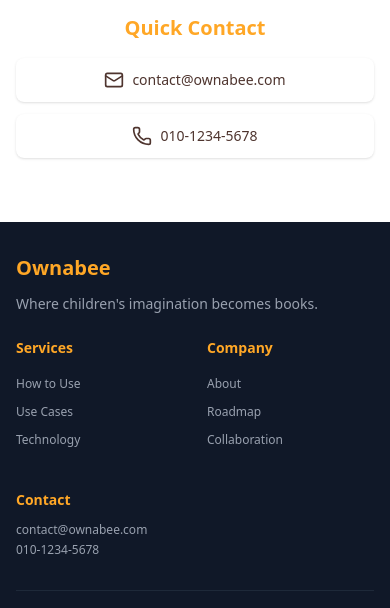
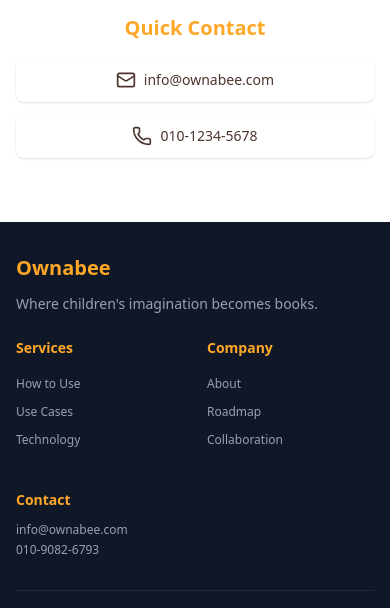
Before and after one commit to myibook/ownabee-web, a Next.js app: page / in a window 390 px wide. Shown: the part 10555-11163 px from the top of the page. Built offline with nearby package versions, Linux system fonts and the light colour scheme.

Commit message:
update: change contact email to info@ownabee.com and update phone number

```diff
--- a/src/app/components/CollaborationSection.tsx
+++ b/src/app/components/CollaborationSection.tsx
@@ -139,9 +139,9 @@ const CollaborationSection: React.FC = () => {
         <div className="mt-10 sm:mt-12 md:mt-16 text-center">
           <h3 id="quick-contact-title" className="text-xl sm:text-2xl font-bold mb-4 sm:mb-6">{t('collaboration.quickContact.title')}</h3>
           <div className="flex flex-col md:flex-row justify-center gap-3 sm:gap-4 md:gap-8" aria-labelledby="quick-contact-title">
-            <a href="mailto:contact@ownabee.com" className="flex items-center justify-center bg-white p-3 sm:p-4 rounded-lg shadow-sm hover:shadow-md transition-shadow" aria-label={t('collaboration.quickContact.emailAriaLabel')}>
+            <a href="mailto:info@ownabee.com" className="flex items-center justify-center bg-white p-3 sm:p-4 rounded-lg shadow-sm hover:shadow-md transition-shadow" aria-label={t('collaboration.quickContact.emailAriaLabel')}>
               <Mail className="w-5 h-5 sm:w-6 sm:h-6 mr-2 text-primary" aria-hidden="true" />
-              <span className="text-sm sm:text-base">contact@ownabee.com</span>
+              <span className="text-sm sm:text-base">info@ownabee.com</span>
             </a>
             <a href="tel:+8210-1234-5678" className="flex items-center justify-center bg-white p-3 sm:p-4 rounded-lg shadow-sm hover:shadow-md transition-shadow" aria-label={t('collaboration.quickContact.phoneAriaLabel')}>
               <Phone className="w-5 h-5 sm:w-6 sm:h-6 mr-2 text-primary" aria-hidden="true" />
--- a/src/app/components/Footer.tsx
+++ b/src/app/components/Footer.tsx
@@ -44,8 +44,8 @@ export default function Footer() {
             <div className="col-span-2 md:col-span-1 mt-4 md:mt-0">
               <h4 className="font-bold text-sm sm:text-base mb-3 sm:mb-4">{t('footer.contact.title')}</h4>
               <ul className="space-y-1 sm:space-y-2">
-                <li className="text-gray-400 text-xs sm:text-sm">contact@ownabee.com</li>
-                <li className="text-gray-400 text-xs sm:text-sm">010-1234-5678</li>
+                <li className="text-gray-400 text-xs sm:text-sm">info@ownabee.com</li>
+                <li className="text-gray-400 text-xs sm:text-sm">010-9082-6793</li>
               </ul>
             </div>
           </div>
```
